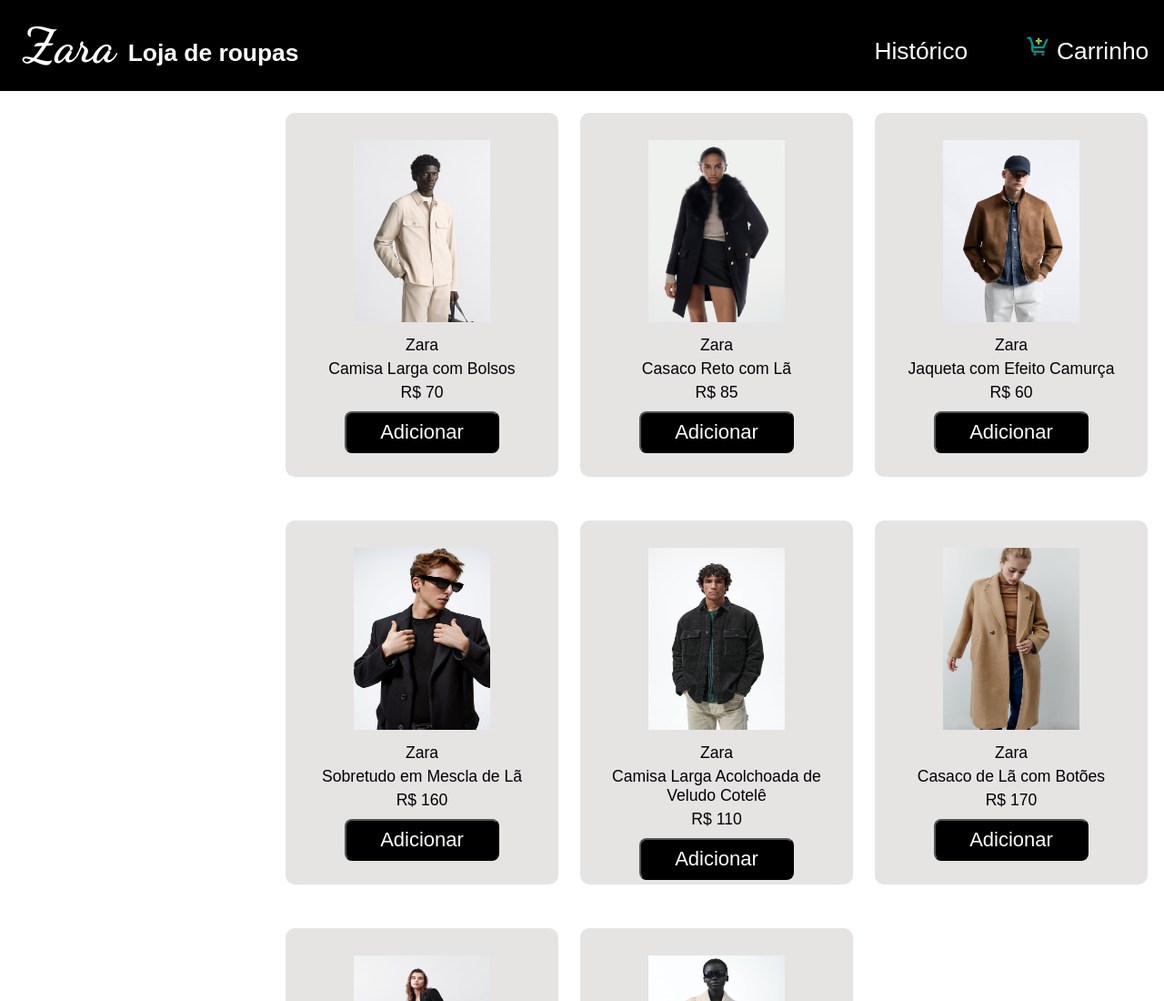
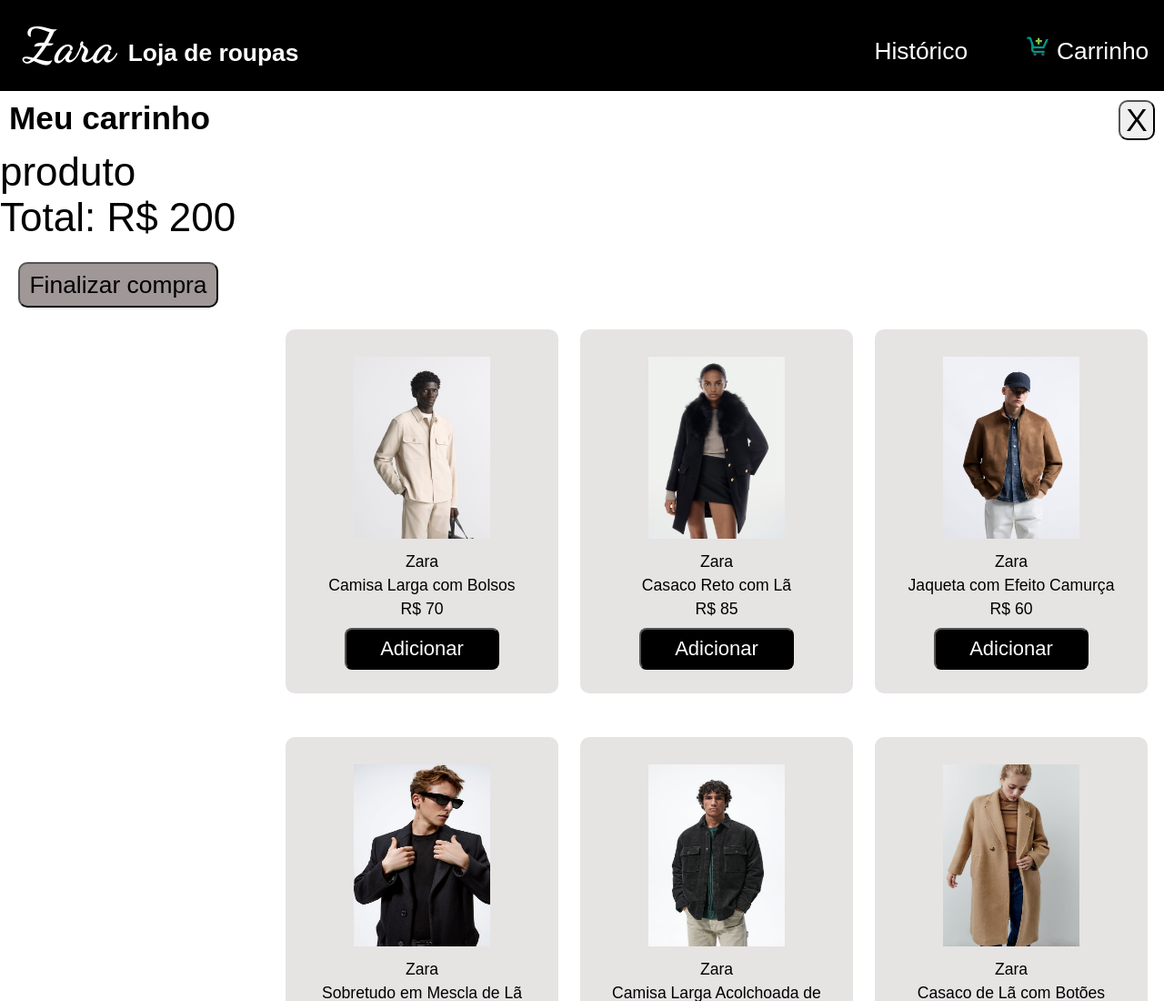
Before and after one commit to wagnerfelten/Marketplace-roupas, a website built with Vite: page index.html in a window 1280 px wide. Shown: the top 1100 px of the page at 91% size. Built offline with nearby package versions, Linux system fonts and the light colour scheme.

Commit message:
Data names to the buttons

```diff
--- a/index.html
+++ b/index.html
@@ -15,21 +15,37 @@
 </head>
 
 <body>
+
+
+
   <header class="header-container">
     <h1><span> Zara </span>Loja de roupas</h1>
 
     <div>
       <button>Histórico</button>
-      <button class="buttonCarImg"><img src="./src/assets/img/carinho.png" alt="carinho de compras"> Carrinho</button>
+      <button class="buttonCarImg" id="open"><img src="./src/assets/img/carinho.png" alt="carinho de compras"> Carrinho</button>
     </div>
   </header>
+
+  <section id="cart-container hide">
+    <div class="cart-header hide">
+      <h1>Meu carrinho</h1>
+      <button id="closer">X</button>
+    </div>
+    <div class="cart-content hide">
+      <p>produto</p>
+      <p>Total: R$ 200</p>
+      <button class="completed-purchase">Finalizar compra</button>
+    </div>
+  </section>
+
   <main>
     <section id="container-product">
 
     </section>
   </main>
 
-  <script src="./src/js/index.js"></script>
+  <script type="module" src="./src/js/index.js"></script>
 </body>
 
 </html>
```
